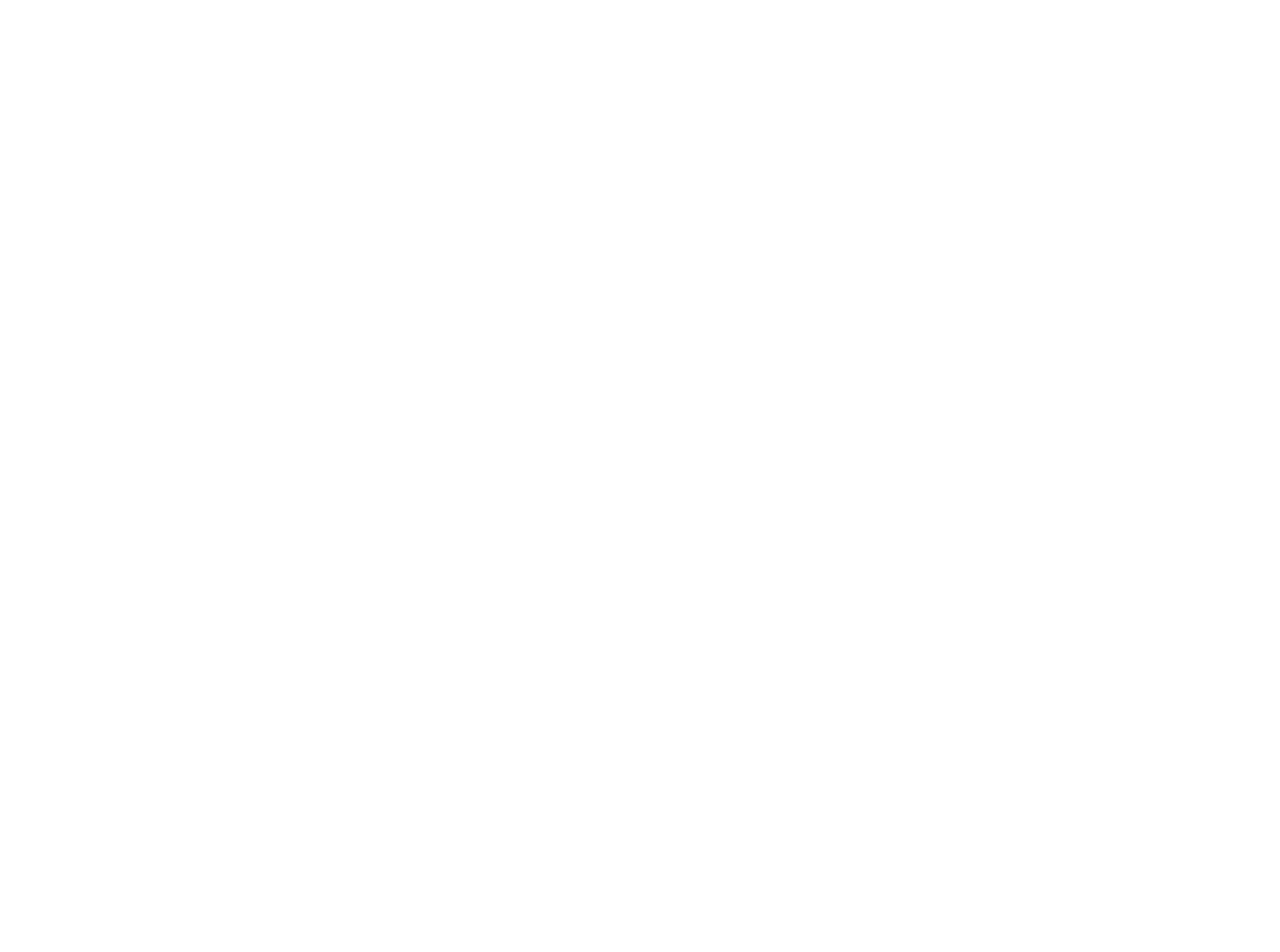
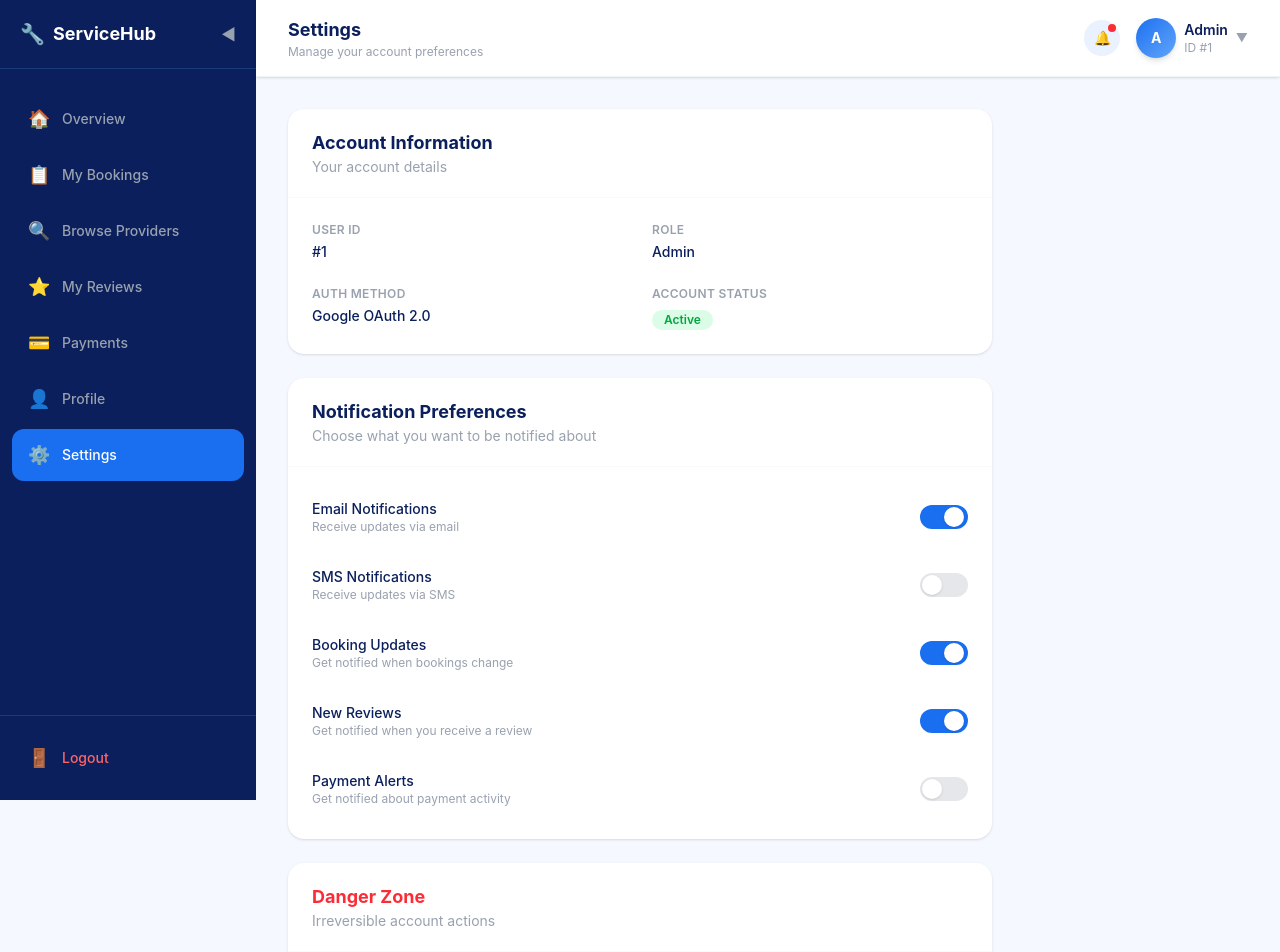
Before and after one commit to BiniyamTafesselemu/marketplace, a React (Vite) app in the folder frontend/: page /dashboard/settings in a window 1280 px wide. Before the commit this address had no page. Shown: the top 952 px of the page. Before the commit the page ends 800 px from the top, so only its background shows below. Built offline with nearby package versions, Linux system fonts and the light colour scheme; sample sign-in values are in the browser's storage.

Commit message:
settings  page & route fix

```diff
--- a/frontend/src/App.tsx
+++ b/frontend/src/App.tsx
@@ -5,6 +5,11 @@
 import Login from './pages/Login'
 import Signup from './pages/SignUp'
 import Dashboard from './pages/Dashboard'
+import Bookings from './pages/dashboard/Bookings'
+import Reviews from './pages/dashboard/Reviews'
+import Payments from './pages/dashboard/Payments'
+import Profile from './pages/dashboard/Profile'
+import Settings from './pages/dashboard/Settings'
 import ProtectedRoute from './components/ProtectedRoute'
 import './App.css'
 
@@ -28,14 +33,12 @@
       <Route path="/signup" element={<Signup />} />
       <Route path="/providers" element={<div>Providers Page</div>} />
       <Route path="/providers/:id" element={<div>Provider Detail Page</div>} />
-      <Route
-        path="/dashboard"
-        element={
-          <ProtectedRoute>
-            <Dashboard />
-          </ProtectedRoute>
-        }
-      />
+      <Route path="/dashboard" element={<ProtectedRoute><Dashboard /></ProtectedRoute>} />
+      <Route path="/dashboard/bookings" element={<ProtectedRoute><Bookings /></ProtectedRoute>} />
+      <Route path="/dashboard/reviews" element={<ProtectedRoute><Reviews /></ProtectedRoute>} />
+      <Route path="/dashboard/payments" element={<ProtectedRoute><Payments /></ProtectedRoute>} />
+      <Route path="/dashboard/profile" element={<ProtectedRoute><Profile /></ProtectedRoute>} />
+      <Route path="/dashboard/settings" element={<ProtectedRoute><Settings /></ProtectedRoute>} />
     </Routes>
   )
 }
--- /dev/null
+++ b/frontend/src/pages/dashboard/Settings.tsx
@@ -0,0 +1,170 @@
+import { useState } from "react";
+import { useNavigate } from "react-router-dom";
+import Sidebar from "../../components/Sidebar";
+import { useAuth } from "../../context/AuthContext";
+
+function Settings() {
+  const { user, logout } = useAuth();
+  const navigate = useNavigate();
+  const [profileDropdown, setProfileDropdown] = useState(false);
+  const [notifications, setNotifications] = useState({
+    email: true,
+    sms: false,
+    bookings: true,
+    reviews: true,
+    payments: false,
+  });
+  const [saved, setSaved] = useState(false);
+
+  const handleLogout = () => {
+    logout();
+    navigate("/");
+  };
+
+  const handleSave = () => {
+    setSaved(true);
+    setTimeout(() => setSaved(false), 3000);
+  };
+
+  return (
+    <div className="min-h-screen bg-[#f5f9ff] flex">
+      <Sidebar />
+      <div className="flex-1 flex flex-col">
+
+        <header className="bg-white border-b border-gray-100 px-8 py-4 flex items-center justify-between sticky top-0 z-40 shadow-sm">
+          <div>
+            <h1 className="text-lg font-bold text-[#0a1f5c]">Settings</h1>
+            <p className="text-xs text-gray-400">Manage your account preferences</p>
+          </div>
+          <div className="flex items-center gap-4">
+            <button className="relative w-9 h-9 bg-[#eaf2ff] rounded-full flex items-center justify-center hover:bg-[#dbeafe] transition cursor-pointer">
+              <span className="text-sm">🔔</span>
+              <span className="absolute top-1 right-1 w-2 h-2 bg-red-500 rounded-full"></span>
+            </button>
+            <div className="relative">
+              <button onClick={() => setProfileDropdown(!profileDropdown)} className="flex items-center gap-2 cursor-pointer">
+                <div className="w-10 h-10 bg-gradient-to-br from-[#1a6ff0] to-[#60a5fa] rounded-full flex items-center justify-center text-white font-bold text-sm shadow-md">
+                  {user?.role[0].toUpperCase()}
+                </div>
+                <div className="hidden md:block text-left">
+                  <p className="text-sm font-semibold text-[#0a1f5c] capitalize">{user?.role}</p>
+                  <p className="text-xs text-gray-400">ID #{user?.id}</p>
+                </div>
+                <span className="text-gray-400 text-xs">▼</span>
+              </button>
+              {profileDropdown && (
+                <div className="absolute right-0 top-12 bg-white rounded-2xl shadow-xl border border-gray-100 w-48 z-50 overflow-hidden">
+                  <div className="px-4 py-3 border-b border-gray-50">
+                    <p className="text-sm font-semibold text-[#0a1f5c] capitalize">{user?.role}</p>
+                    <p className="text-xs text-gray-400">ID #{user?.id}</p>
+                  </div>
+                  {[
+                    { icon: "👤", label: "My Profile", path: "/dashboard/profile" },
+                    { icon: "⚙️", label: "Settings", path: "/dashboard/settings" },
+                  ].map((item, i) => (
+                    <button key={i} onClick={() => { navigate(item.path); setProfileDropdown(false); }} className="w-full flex items-center gap-3 px-4 py-3 text-sm text-gray-600 hover:bg-[#eaf2ff] hover:text-[#1a6ff0] transition cursor-pointer">
+                      <span>{item.icon}</span><span>{item.label}</span>
+                    </button>
+                  ))}
+                  <div className="border-t border-gray-50">
+                    <button onClick={handleLogout} className="w-full flex items-center gap-3 px-4 py-3 text-sm text-red-400 hover:bg-red-50 transition cursor-pointer">
+                      <span>🚪</span><span>Logout</span>
+                    </button>
+                  </div>
+                </div>
+              )}
+            </div>
+          </div>
+        </header>
+
+        <main className="flex-1 px-8 py-8 max-w-3xl">
+
+          {saved && (
+            <div className="mb-6 bg-green-50 border border-green-200 text-green-600 text-sm px-4 py-3 rounded-xl">
+              ✅ Settings saved successfully!
+            </div>
+          )}
+
+          {/* Account Info */}
+          <div className="bg-white rounded-2xl shadow-sm overflow-hidden mb-6">
+            <div className="px-6 py-5 border-b border-gray-50">
+              <h2 className="text-lg font-bold text-[#0a1f5c]">Account Information</h2>
+              <p className="text-gray-400 text-sm">Your account details</p>
+            </div>
+            <div className="px-6 py-6 grid grid-cols-1 md:grid-cols-2 gap-6">
+              <div>
+                <p className="text-xs font-semibold text-gray-400 uppercase tracking-wide mb-1">User ID</p>
+                <p className="text-sm font-medium text-[#0a1f5c]">#{user?.id}</p>
+              </div>
+              <div>
+                <p className="text-xs font-semibold text-gray-400 uppercase tracking-wide mb-1">Role</p>
+                <p className="text-sm font-medium text-[#0a1f5c] capitalize">{user?.role}</p>
+              </div>
+              <div>
+                <p className="text-xs font-semibold text-gray-400 uppercase tracking-wide mb-1">Auth Method</p>
+                <p className="text-sm font-medium text-[#0a1f5c]">Google OAuth 2.0</p>
+              </div>
+              <div>
+                <p className="text-xs font-semibold text-gray-400 uppercase tracking-wide mb-1">Account Status</p>
+                <span className="inline-block text-xs bg-green-100 text-green-600 px-3 py-0.5 rounded-full font-semibold">Active</span>
+              </div>
+            </div>
+          </div>
+
+          {/* Notifications */}
+          <div className="bg-white rounded-2xl shadow-sm overflow-hidden mb-6">
+            <div className="px-6 py-5 border-b border-gray-50">
+              <h2 className="text-lg font-bold text-[#0a1f5c]">Notification Preferences</h2>
+              <p className="text-gray-400 text-sm">Choose what you want to be notified about</p>
+            </div>
+            <div className="px-6 py-6 space-y-4">
+              {[
+                { key: "email", label: "Email Notifications", desc: "Receive updates via email" },
+                { key: "sms", label: "SMS Notifications", desc: "Receive updates via SMS" },
+                { key: "bookings", label: "Booking Updates", desc: "Get notified when bookings change" },
+                { key: "reviews", label: "New Reviews", desc: "Get notified when you receive a review" },
+                { key: "payments", label: "Payment Alerts", desc: "Get notified about payment activity" },
+              ].map((item) => (
+                <div key={item.key} className="flex items-center justify-between py-2">
+                  <div>
+                    <p className="text-sm font-medium text-[#0a1f5c]">{item.label}</p>
+                    <p className="text-xs text-gray-400">{item.desc}</p>
+                  </div>
+                  <button
+                    onClick={() => setNotifications({ ...notifications, [item.key]: !notifications[item.key as keyof typeof notifications] })}
+                    className={`w-12 h-6 rounded-full transition-all cursor-pointer relative ${notifications[item.key as keyof typeof notifications] ? "bg-[#1a6ff0]" : "bg-gray-200"}`}
+                  >
+                    <div className={`w-5 h-5 bg-white rounded-full absolute top-0.5 transition-all shadow-sm ${notifications[item.key as keyof typeof notifications] ? "left-6" : "left-0.5"}`} />
+                  </button>
+                </div>
+              ))}
+            </div>
+          </div>
+
+          {/* Danger Zone */}
+          <div className="bg-white rounded-2xl shadow-sm overflow-hidden mb-6">
+            <div className="px-6 py-5 border-b border-gray-50">
+              <h2 className="text-lg font-bold text-red-500">Danger Zone</h2>
+              <p className="text-gray-400 text-sm">Irreversible account actions</p>
+            </div>
+            <div className="px-6 py-6 flex items-center justify-between">
+              <div>
+                <p className="text-sm font-medium text-[#0a1f5c]">Delete Account</p>
+                <p className="text-xs text-gray-400">Permanently delete your account and all data</p>
+              </div>
+              <button className="text-sm bg-red-50 text-red-500 font-semibold px-4 py-2 rounded-xl hover:bg-red-100 transition cursor-pointer">
+                Delete Account
+              </button>
+            </div>
+          </div>
+
+          <button onClick={handleSave} className="bg-[#1a6ff0] text-white font-semibold px-8 py-3 rounded-xl hover:bg-[#1559c7] transition cursor-pointer shadow-md shadow-blue-200">
+            Save Settings
+          </button>
+        </main>
+      </div>
+    </div>
+  );
+}
+
+export default Settings;
```
